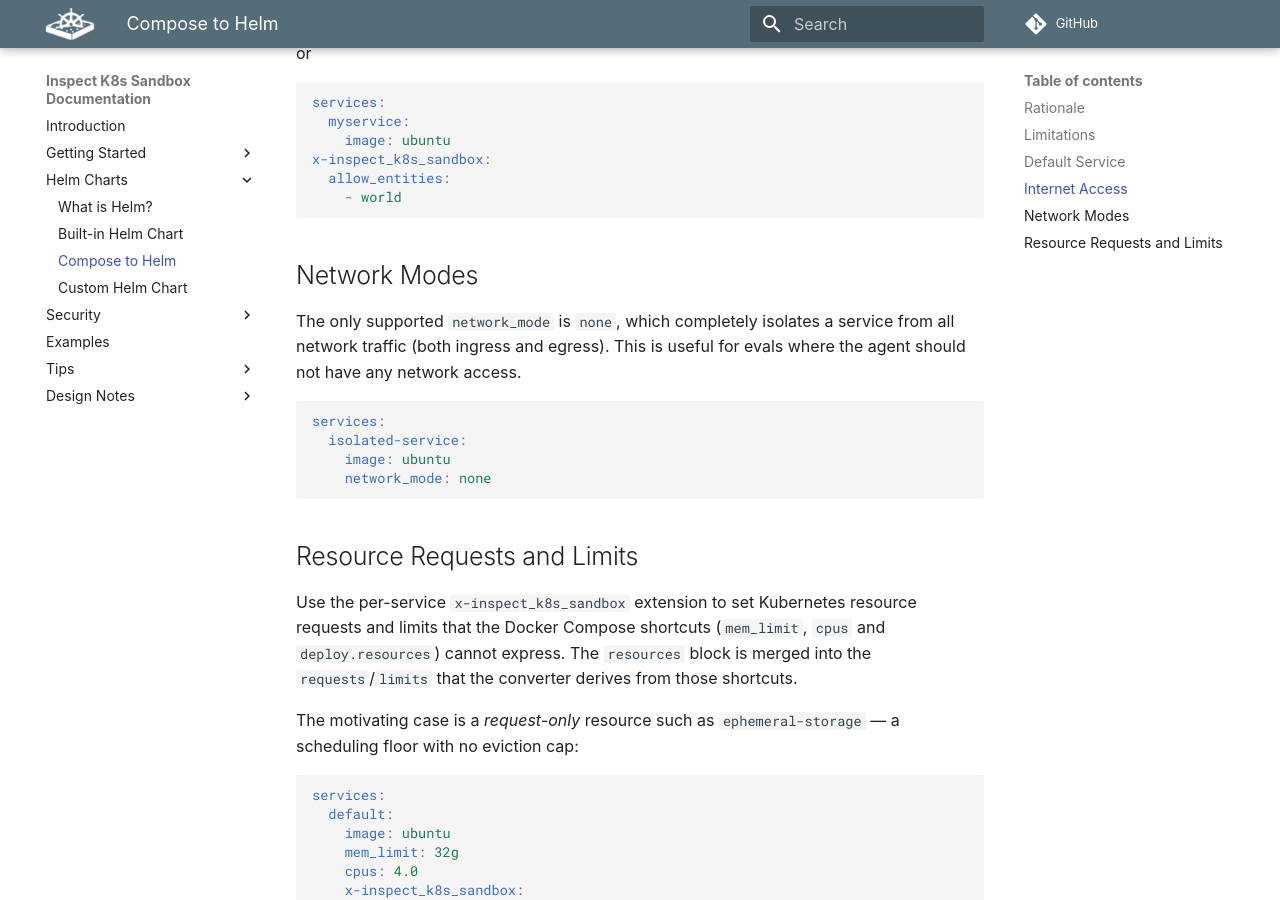
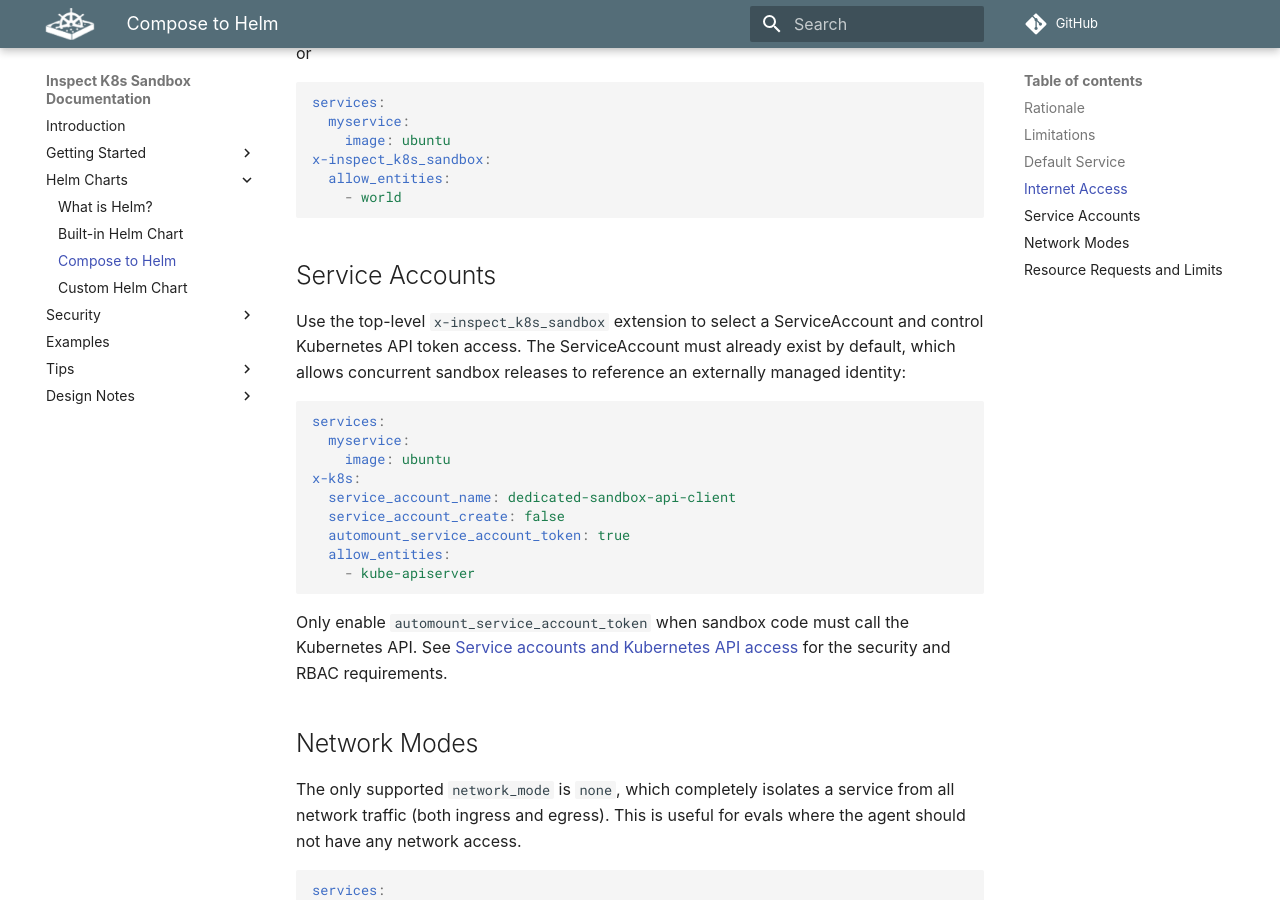
Before and after one commit to UKGovernmentBEIS/inspect_k8s_sandbox, an MkDocs documentation site: the page built from docs/docs/helm/compose-to-helm.md, in a window 1280 px wide and 900 px high, scrolled down 2042 px. Built offline with MkDocs 1.6.1 and Material for MkDocs 9.7.7, drawn with Linux system fonts in a browser that asks for light colours; some web fonts are replaced; comment, search, counter and statistics services are not loaded.

Commit message:
fix: support reusable sandbox service accounts

````diff
--- a/docs/docs/helm/compose-to-helm.md
+++ b/docs/docs/helm/compose-to-helm.md
@@ -90,6 +90,29 @@ x-inspect_k8s_sandbox:
     - world
 ```
 
+## Service Accounts
+
+Use the top-level `x-inspect_k8s_sandbox` extension to select a ServiceAccount and
+control Kubernetes API token access. The ServiceAccount must already exist by default,
+which allows concurrent sandbox releases to reference an externally managed identity:
+
+```yaml
+services:
+  myservice:
+    image: ubuntu
+x-k8s:
+  service_account_name: dedicated-sandbox-api-client
+  service_account_create: false
+  automount_service_account_token: true
+  allow_entities:
+    - kube-apiserver
+```
+
+Only enable `automount_service_account_token` when sandbox code must call the Kubernetes
+API. See [Service accounts and Kubernetes API
+access](built-in-chart.md#service-accounts-and-kubernetes-api-access) for the security
+and RBAC requirements.
+
 ## Network Modes
 
 The only supported `network_mode` is `none`, which completely isolates a service from
--- a/src/k8s_sandbox/resources/helm/agent-env/templates/service_account.yaml
+++ b/src/k8s_sandbox/resources/helm/agent-env/templates/service_account.yaml
@@ -1,4 +1,7 @@
-{{- if .Values.serviceAccountName }}
+{{- if and .Values.serviceAccountCreate (not .Values.serviceAccountName) }}
+{{- fail "serviceAccountName must be set when serviceAccountCreate is true" }}
+{{- end }}
+{{- if and .Values.serviceAccountCreate .Values.serviceAccountName }}
 apiVersion: v1
 kind: ServiceAccount
 metadata:
````
Also changed, not shown: docs/docs/helm/built-in-chart.md (+14 -2 lines), docs/docs/security/kubernetes-workloads.md (+8 -4 lines), src/k8s_sandbox/resources/helm/agent-env/values.yaml (+5 -2 lines), CHANGELOG.md, src/k8s_sandbox/resources/helm/agent-env/README.md, 4 other files.
